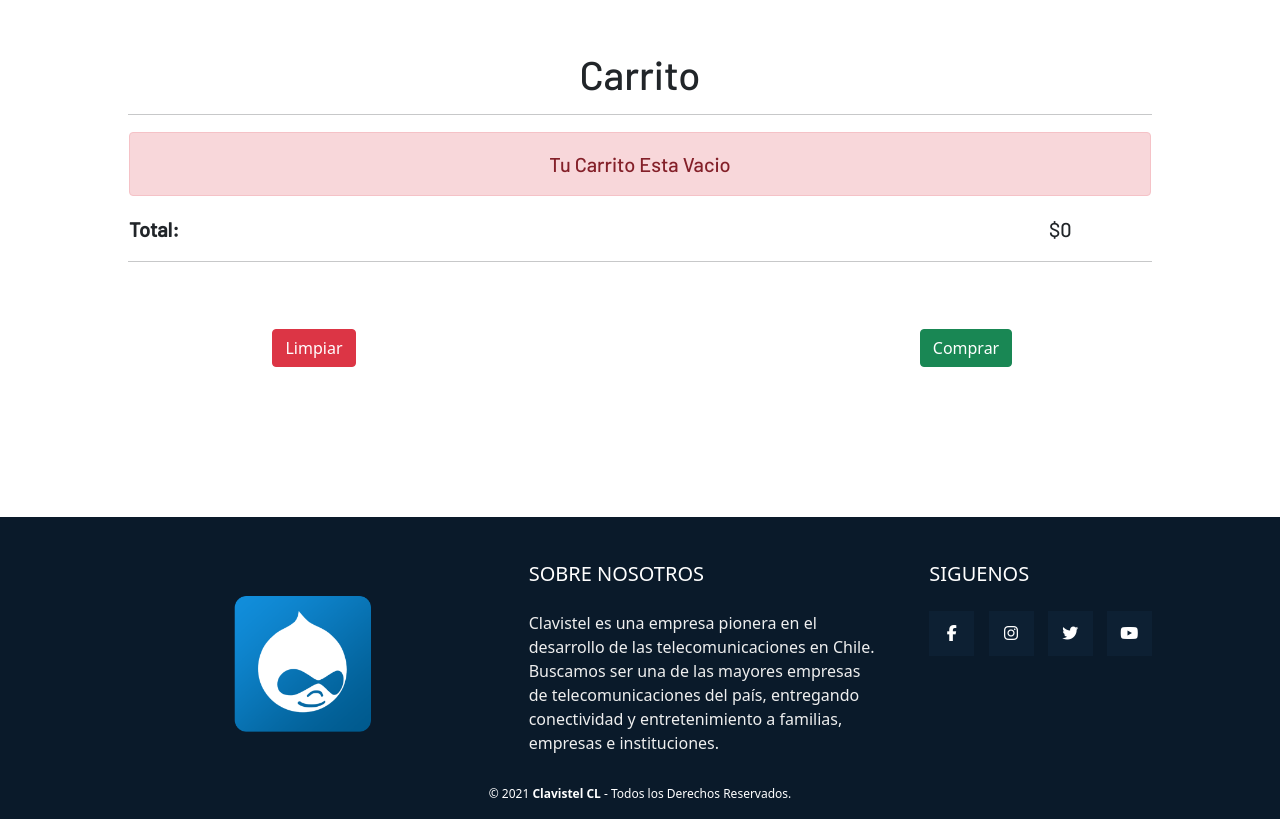
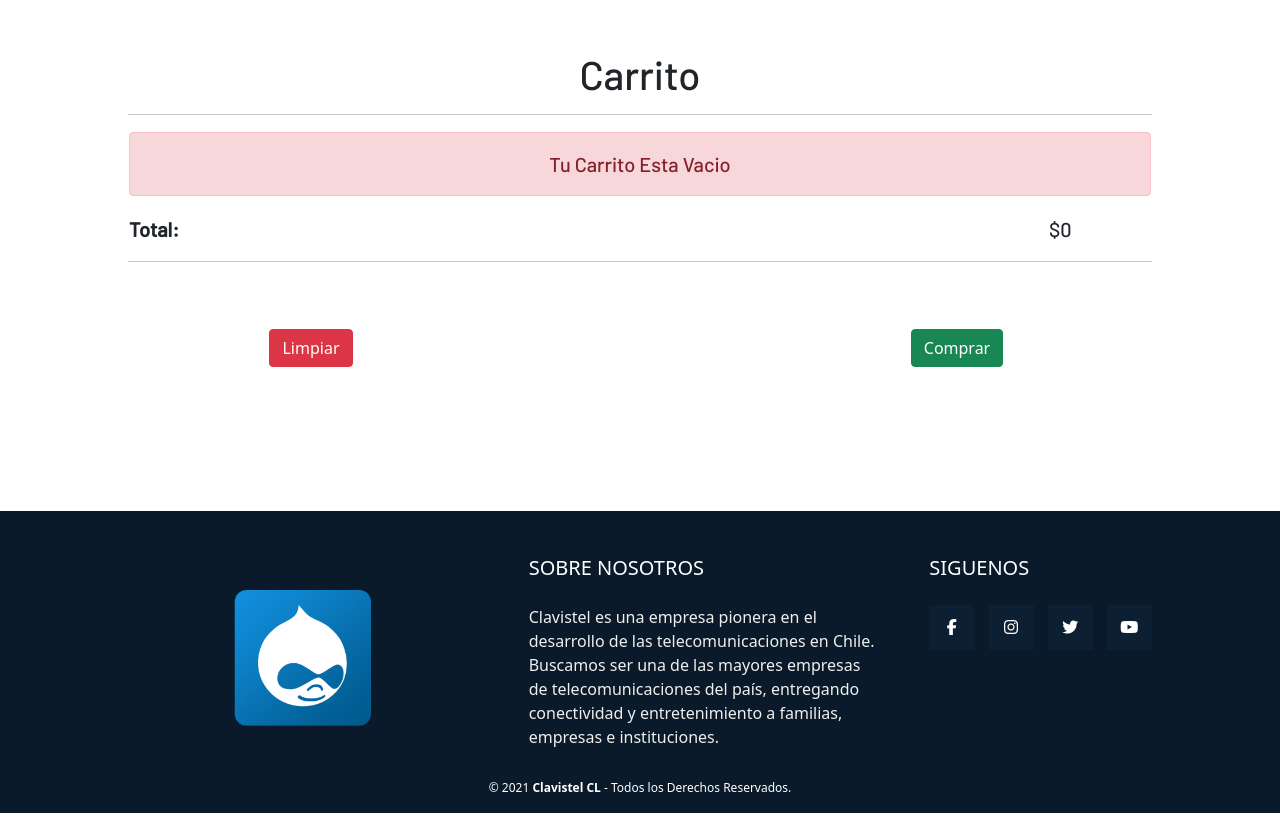
Before and after one commit to MarceloContrerasGonzalez/Clavistel, a Django app: page /carrito in a window 1280 px wide. Shown: the part 103-922 px from the top of the page. Run offline with Django 4.2, Linux system fonts and the light colour scheme; some libraries are stand-ins or nearby versions; some web fonts are replaced.

Commit message:
traspaso ccs de marcelo hacia hyrum

```diff
--- a/Telefonos/static/Telefonos/css/style.css
+++ b/Telefonos/static/Telefonos/css/style.css
@@ -10,6 +10,8 @@
     font-family: 'Anton', sans-serif;
     color: #393977;
 }
+
+
 
 /* Nav */
 nav .logo {
@@ -722,11 +724,19 @@ nav ul li a {
 
 /* Agregar Telefonos */
 /* footer */
-.footer {
+footer {
     width: 100%;
     background-color: #0a1a2a;
-    margin-top: 150px;
+    margin-top: auto;
+    bottom: 0%;
+    height: auto;
 }
+
+
+main{
+    min-height: 61vh;
+}
+
 
 .footer .grupo1 {
     width: 100%;
--- a/Telefonos/templates/Telefonos/Nesecitas_Ayuda.html
+++ b/Telefonos/templates/Telefonos/Nesecitas_Ayuda.html
@@ -68,7 +68,7 @@
         </div>
     </nav>
 
-
+    <main>
         <section id="bloqueFormulario" class="tipo-letra">
             <form class="row g-3 needs-validation" novalidate>
                 <h2>
@@ -115,6 +115,9 @@
                 </div>
             </form>
         </section>
+    </main>
+
+
 
     <!-- Footer -->
     <footer class="footer">
--- a/Telefonos/templates/Telefonos/Phones.html
+++ b/Telefonos/templates/Telefonos/Phones.html
@@ -69,6 +69,7 @@
     </nav>
 
 
+    <main>
         <div class="imagen-div">
             <a href="#" class="imagen-a"></a>
         </div>
@@ -116,6 +117,7 @@
             </section>
             <br>
         </div>
+    </main>
 
     <!-- Footer -->
     <footer class="footer">
--- a/Telefonos/templates/Telefonos/agregar_telefono.html
+++ b/Telefonos/templates/Telefonos/agregar_telefono.html
@@ -62,6 +62,7 @@
         </div>
     </nav>
 
+    <main>
         <section id="bloqueFormulario">
             <h2 class="tituloFormulario">Agregar Telefonos</h2>
             <br>
@@ -83,6 +84,8 @@
 
 
         </section>
+    </main>
+
 
 
 
--- a/Telefonos/templates/Telefonos/carrito.html
+++ b/Telefonos/templates/Telefonos/carrito.html
@@ -67,7 +67,7 @@
         </div>
     </nav>
 
-
+    <main>
         <!-- carrito -->
     <div class="table-body-carrito">
         <div id="title-carrito">
@@ -115,7 +115,7 @@
         </table>
         <hr>
         </div>
-    <div class="row text-center">
+        <div class="row text-center" style="margin-right:0;" >
             <div class="col-6">
                 <a href="{%url 'limpiar_producto' %}" class="btn btn-danger">
                     Limpiar
@@ -127,8 +127,11 @@
             </a>
         </div>
     </div>
+    </main>
 
 
+
+    <br>
 
     <!-- Footer -->
     <footer class="footer">
--- a/Telefonos/templates/Telefonos/historial.html
+++ b/Telefonos/templates/Telefonos/historial.html
@@ -67,7 +67,7 @@
             </div>
         </div>
     </nav>
-
+    <main>
         <div class="table-body-s">
             <table class="table-s table-bordered table table-hover">
                 <thead class="thead-h">
@@ -116,6 +116,7 @@
             </tbody>
         </table>
         </div>
+    </main>
 
 
     <!-- Footer -->
--- a/Telefonos/templates/Telefonos/index.html
+++ b/Telefonos/templates/Telefonos/index.html
@@ -71,7 +71,7 @@
         </div>
     </nav>
 
-
+    <main>
     <!-- Carousel -->
     <div id="demo" class="carousel slide" data-bs-ride="carousel">
         <!-- Indicators/dots -->
@@ -182,6 +182,8 @@
             </ul>
         </div>
     </section>
+    </main>
+
 
 
     <!-- Footer -->
--- a/Telefonos/templates/Telefonos/modificar_sucursal.html
+++ b/Telefonos/templates/Telefonos/modificar_sucursal.html
@@ -62,6 +62,7 @@
         </div>
     </nav>
 
+    <main>
         <section id="bloqueFormulario">
             <h2 class="tituloFormulario">Modificar Sucursal</h2>
             <br>
@@ -82,6 +83,8 @@
 
 
         </section>
+    </main>
+
 
 
 
--- a/Telefonos/templates/Telefonos/modificar_telefono.html
+++ b/Telefonos/templates/Telefonos/modificar_telefono.html
@@ -61,7 +61,7 @@
             </div>
         </div>
     </nav>
-
+    <main>
         <section id="bloqueFormulario">
             <h2 class="tituloFormulario">Agregar Telefonos</h2>
             <br>
@@ -82,6 +82,8 @@
 
 
         </section>
+    </main>
+
 
 
 
--- a/Telefonos/templates/Telefonos/ubicacion.html
+++ b/Telefonos/templates/Telefonos/ubicacion.html
@@ -71,9 +71,9 @@
                 </div>
             </div>
         </nav>
+    <!-- PRODUCTOS (x JSON) -->
+        <main>
 
-
-    <!-- PRODUCTOS (x JSON) -->
             <div class="table-body-s">
                 <table class="table-s table-bordered">
                     {% if request.user.is_authenticated and user.is_superuser == 1%}
@@ -124,6 +124,8 @@
                     {% endif %}
               </table>
             </div>
+        </main>
+
 
 
     <!-- Footer -->
```
Also changed, not shown: Telefonos/templates/Telefonos/agregar_sucursal.html (+4 -3 lines), Telefonos/templates/Telefonos/seguimiento.html (+4 -3 lines), db.sqlite3. Lines whose indentation alone changed are shown as unchanged.
